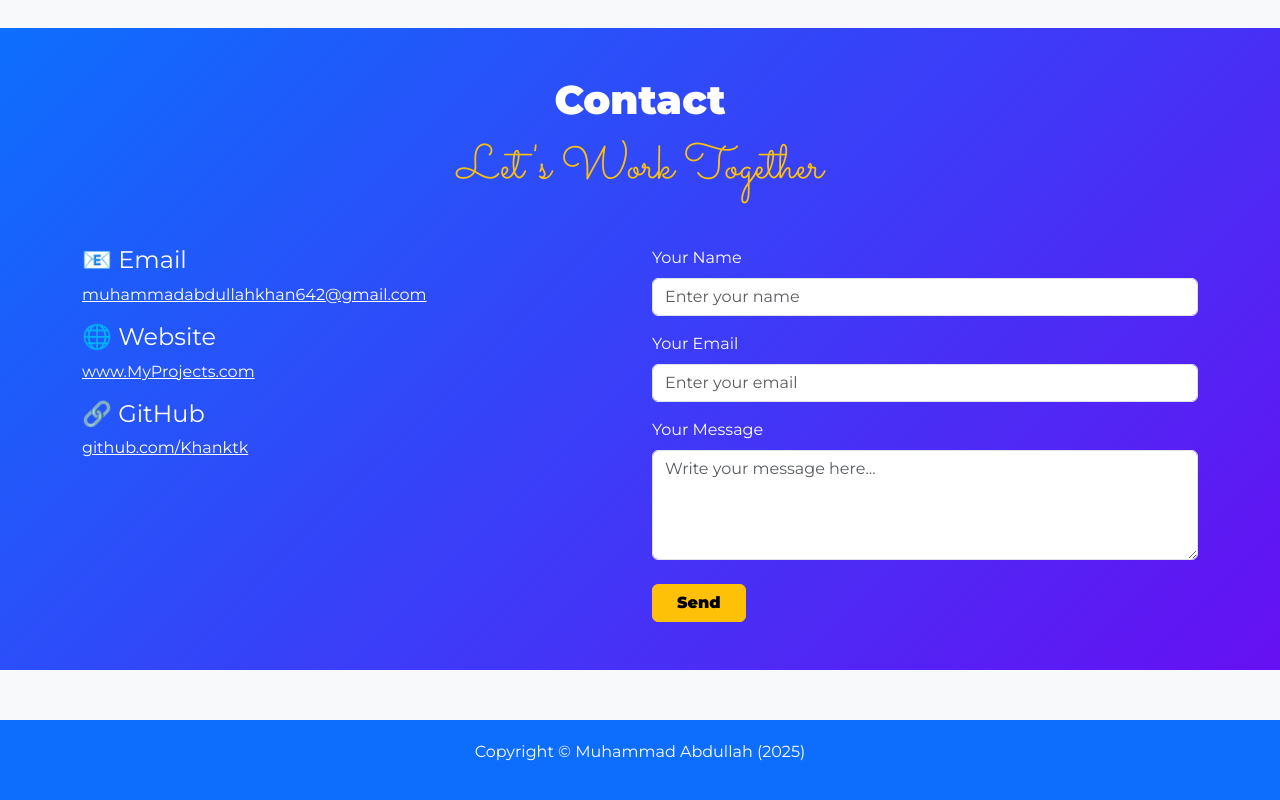
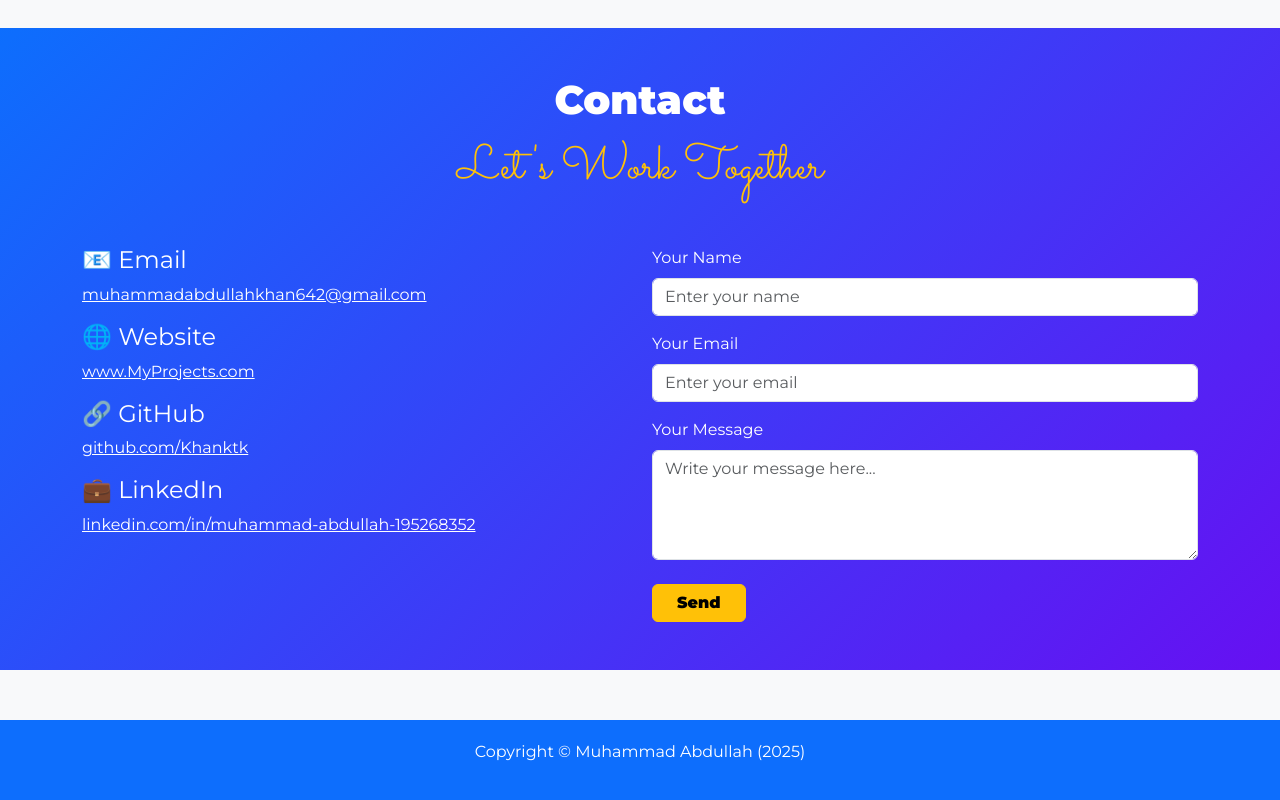
Before and after one commit to Khanktk/My-Portfolio, a plain HTML site: page index.html in a window 1280 px wide. Shown: the part 1830-2630 px from the top of the page. Drawn offline with nearby package versions, Linux system fonts and the light colour scheme.

Commit message:
Update index.html

```diff
--- a/index.html
+++ b/index.html
@@ -516,6 +516,16 @@
                 github.com/Khanktk
               </a>
             </p>
+           <h4>💼 LinkedIn</h4>
+           <p>
+    <a
+      href="https://www.linkedin.com/in/muhammad-abdullah-195268352/"
+      target="_blank"
+      class="text-white text-decoration-underline"
+    >
+      linkedin.com/in/muhammad-abdullah-195268352
+    </a>
+  </p>
           </div>
 
           <!-- Contact Form -->
```
